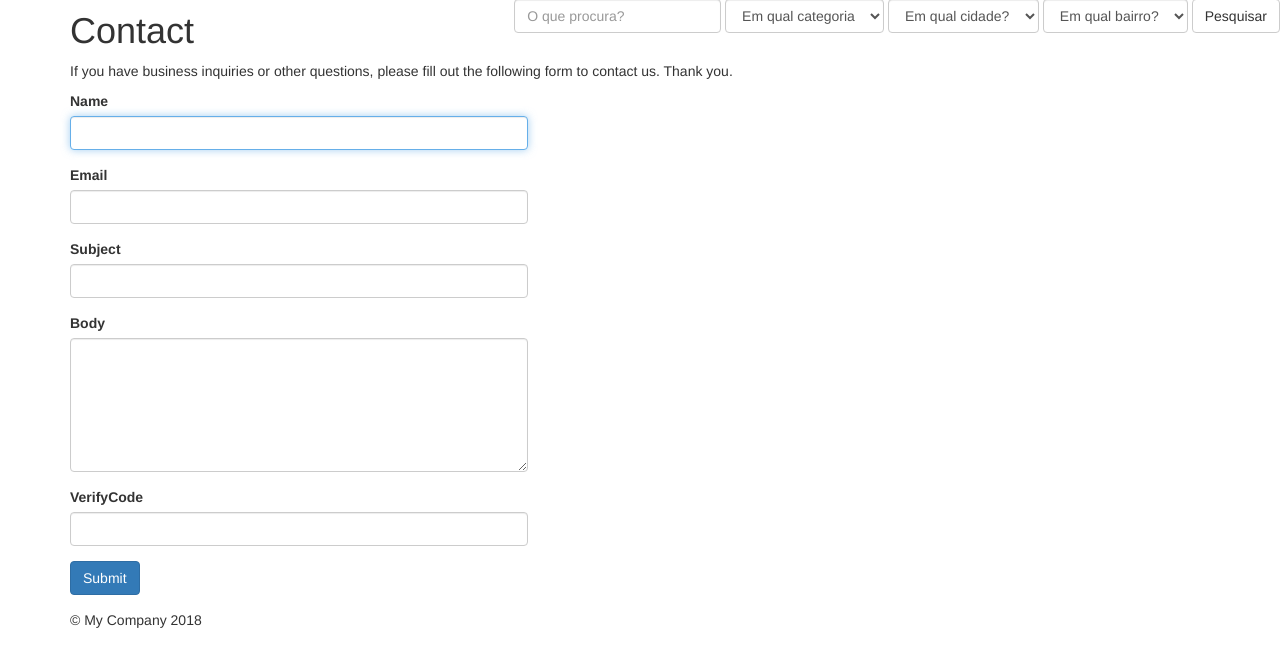
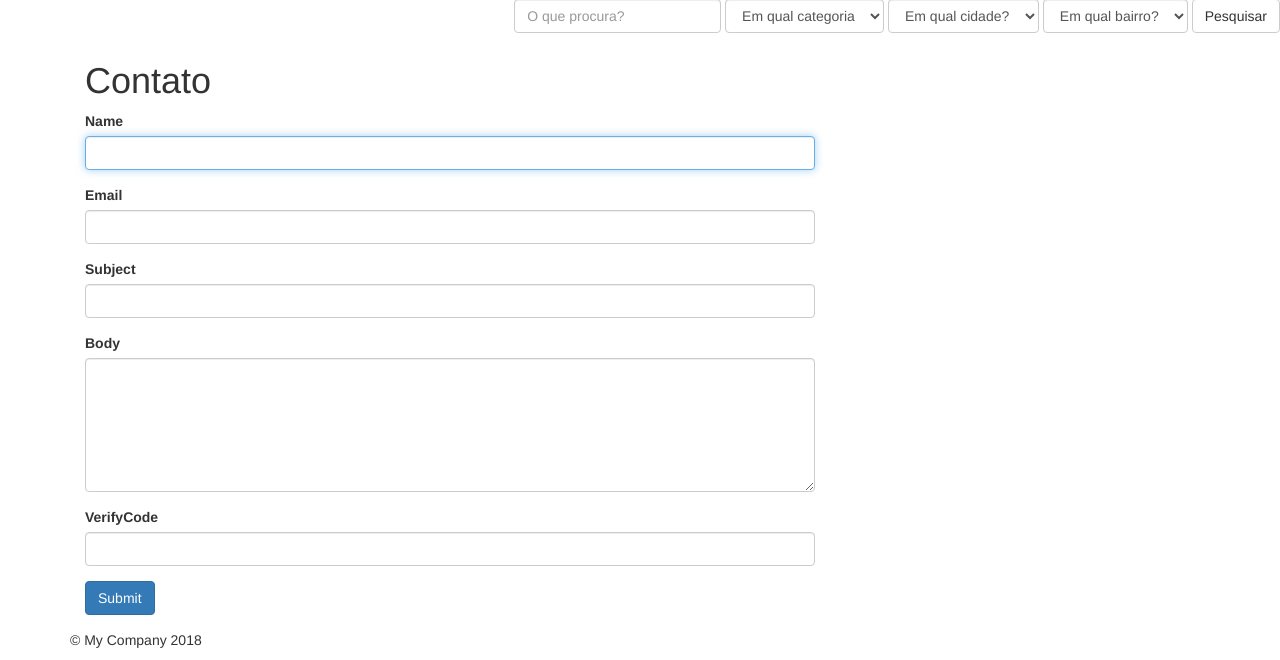
Before and after one commit to eduardobrau/yii2-project, a Yii app: template views/site/contact.php in a window 1280 px wide. Shown: the part 329-989 px from the top of the page. Before the commit the page ends 957 px from the top, so only its background shows below. Run offline with PHP 8.4 and a stand-in for Yii, Linux system fonts and the light colour scheme; the template is opened without the code that fills it, so the values that code supplies are empty; form fields are guessed from the names that the template uses; some libraries are stand-ins or nearby versions; grey boxes are pictures that could not be loaded.

Commit message:
Ajuste no Layout para centralizar conteúdo e criado alert com widget

```diff
--- a/views/site/contact.php
+++ b/views/site/contact.php
@@ -7,17 +7,24 @@
 use yii\helpers\Html;
 use yii\bootstrap\ActiveForm;
 use yii\captcha\Captcha;
+use yii\bootstrap\Alert;
 
-$this->title = 'Contact';
+$this->title = 'Contato';
 $this->params['breadcrumbs'][] = $this->title;
 ?>
-<div class="site-contact">
+
+<div class="col-md-12 body-wrap">
+
+    <div class="body-content">
+        <div class="row">
+
+            <div class="col-md-8">
                 <h1><?= Html::encode($this->title) ?></h1>
 
                 <?php if (Yii::$app->session->hasFlash('contactFormSubmitted')): ?>
 
                     <div class="alert alert-success">
-            Thank you for contacting us. We will respond to you as soon as possible.
+                        Obrigado por nos contactar. Responderemos seu email assim que possível, Obrigado pelo contato!.
                     </div>
 
                     <p>
@@ -33,13 +40,16 @@
 
                 <?php else: ?>
 
-        <p>
-            If you have business inquiries or other questions, please fill out the following form to contact us.
-            Thank you.
-        </p>
+                    <?= Alert::widget([
+                        'options' => [
+                            'class' => 'alert-warning',
+                        ],
+                        'body' => "<p><strong>Atenção!</strong> Pedimos desculpa mas no momento não estamos recebendo e enviando email devido a restrição temporária imposta por nossa Hospedagem.</p>
+                        <p>Caso ache conveniente nos envie um email através deste link:<a href='mailto:contato@encontraabc.com.br?Subject=Contato%20EncontraABC'> Enviar Email</a></p>",
+                    ]);?>
 
                     <div class="row">
-            <div class="col-lg-5">
+                        <div class="col-md-12">
 
                             <?php $form = ActiveForm::begin(['id' => 'contact-form']); ?>
 
@@ -52,7 +62,7 @@
                                 <?= $form->field($model, 'body')->textarea(['rows' => 6]) ?>
 
                                 <?= $form->field($model, 'verifyCode')->widget(Captcha::className(), [
-                        'template' => '<div class="row"><div class="col-lg-3">{image}</div><div class="col-lg-6">{input}</div></div>',
+                                    'template' => '<div class="row"><div class="col-md-2">{image}</div><div class="col-md-4">{input}</div></div>',
                                 ]) ?>
 
                                 <div class="form-group">
@@ -65,4 +75,7 @@
                     </div>
 
                 <?php endif; ?>
-</div>
+            </div><!--/.col-md-8-->
+        </div><!--/.row-->
+    </div><!--/.body-content-->
+</div><!--/.body-wrap-->
```
Lines whose indentation alone changed are shown as unchanged.
